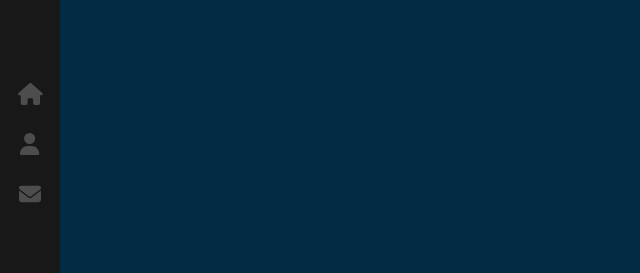
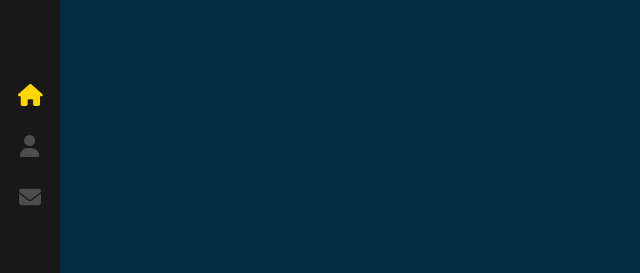
Before and after one commit to gozie11/react-portfolio, a React (Create React App) app: page / in a window 1280 px wide. Shown: the part 210-483 px from the top of the page, without its empty margins (0-640 px from the left). Built offline with nearby package versions, Linux system fonts and the light colour scheme.

Commit message:
fixed the hover propersty of nav icons !

```diff
--- a/src/components/Sidebar/index.scss
+++ b/src/components/Sidebar/index.scss
@@ -40,21 +40,27 @@
             font-size: 22px;
             color: #4d4d4e;
             display: block;
-            line-height: 50px;
-            height: 50px;
+            line-height: 51px;
+            height: 51px;
             position: relative;
             text-decoration: none;
 
             i{
                 transition: all 0.3s ease-out;
             }
+
+
             &:hover{
                 color: #ffd700;
 
                 svg{
                     opacity: 0;
                 }
+                &:after{
+                    opacity: 1;
 
+                }
+            }
             &:after{
                 content:'';
                 font-size: 9px;
@@ -67,6 +73,30 @@
                 opacity: 0;
                 transition: all 0.3s ease-out;
             }
+
+            &:first-child{
+                &::after{
+                content: 'HOME';
+                }
+            }
+
+
+        }
+        a.about-link{
+            &:after{
+                content: 'ABOUT';
+            }
+        }
+        a.contact-link{
+            &:after{
+                content: 'CONTACT';
+            }
+        }
+
+        a.active{
+
+            svg{
+                color: #ffd700;
             }
         }
     }
```
Lines whose indentation alone changed are shown as unchanged.
